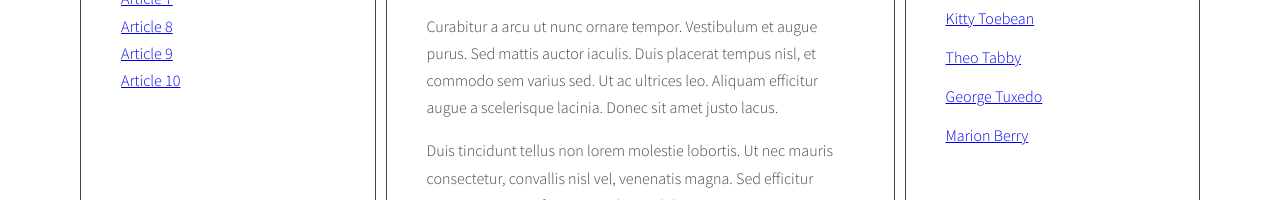
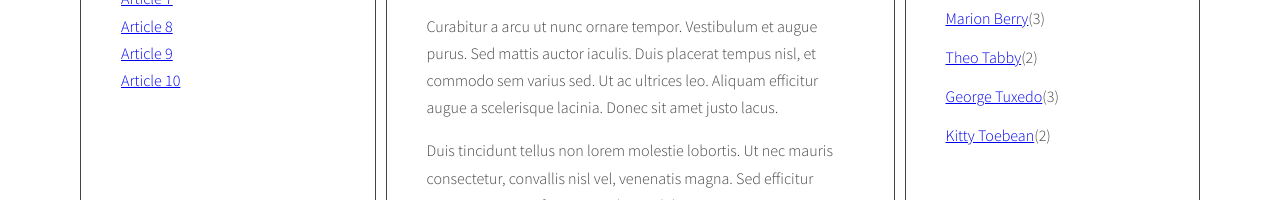
Before and after one commit to Jnlietta/javascript-blog, a website: page index.html in a window 1280 px wide. Shown: the part 536-736 px from the top of the page. Drawn offline with nearby package versions, Linux system fonts and the light colour scheme.

Commit message:
Add authors in right sidebar

```diff
--- a/index.html
+++ b/index.html
@@ -203,7 +203,7 @@
                     </ul>
                     <h2 class="section-title">Authors</h2>
                     <ul class="list authors">
-                        <li>
+                        <!--<li>
                             <a href="#">
                             <span class="author-name">Kitty Toebean</span>
                             </a>
@@ -222,7 +222,7 @@
                             <a href="#">
                             <span class="author-name">Marion Berry</span>
                             </a>
-                        </li>
+                        </li>-->
                     </ul>
                 </aside>
             </main>
--- a/js/script.js
+++ b/js/script.js
@@ -45,7 +45,8 @@ const titleClickHandler = function(event){
     optArticleAuthorsSelector = '.post-author',
     optTagsListSelector = '.tags.list',
     optCloudClassCount = 5,
-    optCloudClassPrefix = 'tag-size-';
+    optCloudClassPrefix = 'tag-size-',
+    optAuthorsListSelector = '.authors.list';
 
 const generateTitleLinks = function(customSelector = ''){
     /* remove contents of titleList */
@@ -170,7 +171,7 @@ const generateTags = function(){
 
     /* [NEW] create variable for all links HTML code */
     const tagsParams = calculateTagsParams(allTags);
-    console.log('tagsParams:', tagsParams)
+    console.log('tagsParams:', tagsParams);
     let allTagsHTML = '';
 
     /* [NEW] START LOOP: for each tag in allTags: */
@@ -236,8 +237,45 @@ const addClickListenersToTags = function(){
 
   addClickListenersToTags();
 
+  /*const calculateAuthorsParams = function (authors) {
+    /* define new constance params as an object
+    const params = {
+        max: 0,
+        min: 999999,
+    }
+    /*START LOOP: for each tag
+    for(let author in authors){
+        /* check if tag[tag] is bigger than params.max
+        if(authors[author] > params.max){
+            params.max = authors[author];
+          }
+        /* check if tag[tag] is smaller than params.max
+        if(authors[author] < params.min){
+            params.min = authors[author];
+          }
+        console.log(author + ' is used ' + authors[author] + ' times');
+    /*END LOOP: for each tag
+      }
+    return params;
+}*/
+
+/*const calculateAuthorClass = function (count, params) {
+
+    const normalizedCount = count - params.min;
+    const normalizedMax = params.max - params.min;
+    const percentage = normalizedCount / normalizedMax;
+    const classNumber = Math.floor( percentage * (optCloudClassCount - 1) + 1 );
+    console.log('classNumber',classNumber);
+    const cloudClassPrefix = optCloudClassPrefix + classNumber;
+    console.log('cloudClassPrefix: ',cloudClassPrefix);
+    return cloudClassPrefix;
+}*/
+
+
 //Wyświetl autora jako link we wraperze .post-author
 const generateAuthors = function(){
+    /* create a new variable allAuthors with an empty object */
+    let allAuthors = {};
     /*Find all articles*/
     const articles = document.querySelectorAll(optArticleSelector);
     /*start loop: for every article:*/
@@ -256,10 +294,40 @@ const generateAuthors = function(){
         /*add generated code to html variable*/
         html = html + linkHTML;
         //console.log('html:',html);
+        /* [NEW] check if this link is NOT already in allAuthors */
+        if(!allAuthors[articleAuthor]) {
+            /* [NEW] add tag to allAuthors object */
+            allAuthors[articleAuthor] = 1;
+            } else {
+                allAuthors[articleAuthor]++;
+            }
         /*insert html of all the links into the author wrapper*/
         authorWrapper.innerHTML = html;
     /*end loop: for every article*/
     }
+    /* [NEW] find list of authors in right column */
+    const authorsList = document.querySelector(optAuthorsListSelector);
+
+                /* [NEW] add html from allTags to tagList */
+                //authorsList.innerHTML = allTags.join(' ');
+                //console.log('allAuthors:',allAuthors);
+
+    /* [NEW] create variable for all links HTML code */
+    /*const authorsParams = calculateAuthorsParams(allAuthors);
+    console.log('authorsParams:', authorsParams);*/
+    let allAuthorsHTML = '';
+
+    /* [NEW] START LOOP: for each tag in allTags: */
+    for(let author in allAuthors){
+        /* [NEW] generate code of a link and add it to allTagsHTML */
+        //<li><a href="#">design</a> <span>(6)</span></li>
+        allAuthorsHTML += '<li><a href="#author-' + author + '">' + author + '</a><span>(' + allAuthors[author] + ') </span></li>';
+        console.log('allAuthorsHTML:',allAuthorsHTML)
+    }
+    /* [NEW] END LOOP: for each tag in allTags: */
+
+    /*[NEW] add HTML from allTagsHTML to tagList */
+    authorsList.innerHTML = allAuthorsHTML;
 }
 
 generateAuthors();
```
Lines whose indentation alone changed are shown as unchanged.
